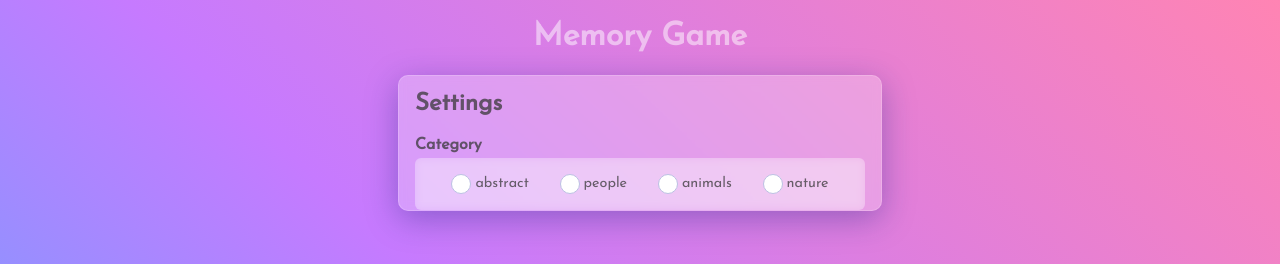
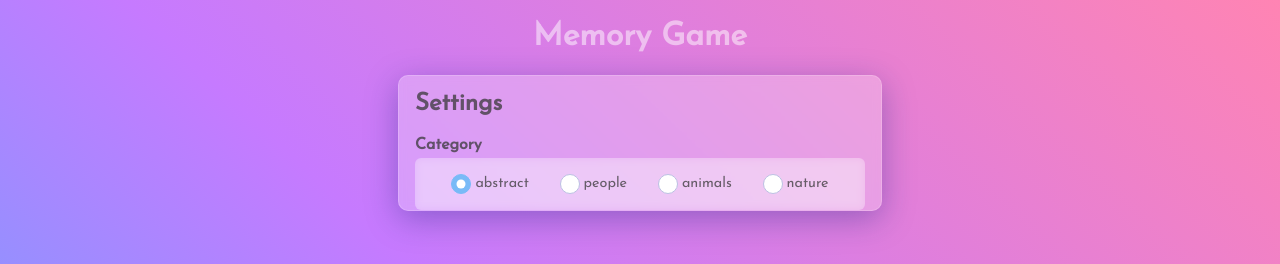
Before and after one commit to graceupongraceemi/react-api-memory-app, a React (Create React App) app: page / in a window 1280 px wide. Shown: the top 264 px of the page. Built offline with nearby package versions, Linux system fonts and the light colour scheme; no server answers.

Commit message:
useState added for category for selectedItem in the Settings.js and isChecked as selectedItem in the RadioBox added

```diff
--- a/src/components/RadioBox/RadioBox.jsx
+++ b/src/components/RadioBox/RadioBox.jsx
@@ -3,10 +3,18 @@ import PropTypes from 'prop-types';
 
 import styles from './RadioBox.module.css';
 
-const RadioBox = ({ name }) => {
+const RadioBox = ({ name, selectedItem }) => {
+  const isChecked = name === selectedItem;
+
   return (
     <div className={`${styles.radioBox}`}>
-      <input type='radio' name={name} value={name} />
+      <input
+        type='radio'
+        name={name}
+        id={name}
+        value={name}
+        checked={isChecked}
+      />
       <label htmlFor={name}>{name}</label>
     </div>
   );
--- a/src/components/Settings/Settings.jsx
+++ b/src/components/Settings/Settings.jsx
@@ -1,4 +1,4 @@
-import React from 'react';
+import React, { useState } from 'react';
 import PropTypes from 'prop-types';
 
 import { CATEGORIES } from '../../constants';
@@ -7,6 +7,8 @@ import styles from './Settings.module.css';
 import RadioBox from '../RadioBox/RadioBox';
 
 const Settings = () => {
+  const [category, setCategory] = useState(CATEGORIES[0]);
+
   return (
     <div className={`${styles.settings} frosted`}>
       <h2>Settings</h2>
@@ -14,7 +16,7 @@ const Settings = () => {
       <h4>Category</h4>
       <div className={`${styles.setting}`}>
         {CATEGORIES.map((item) => (
-          <RadioBox key={item} name={item} />
+          <RadioBox key={item} name={item} selectedItem={category} />
         ))}
       </div>
     </div>
```
